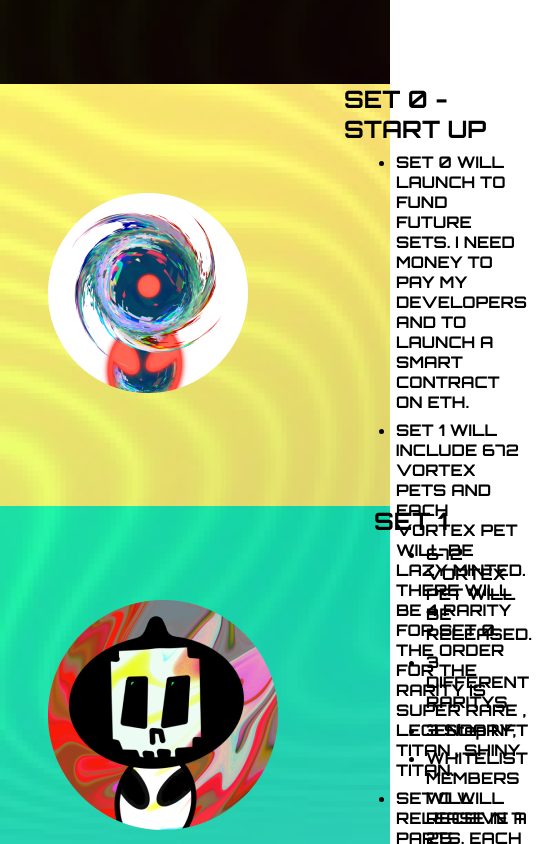
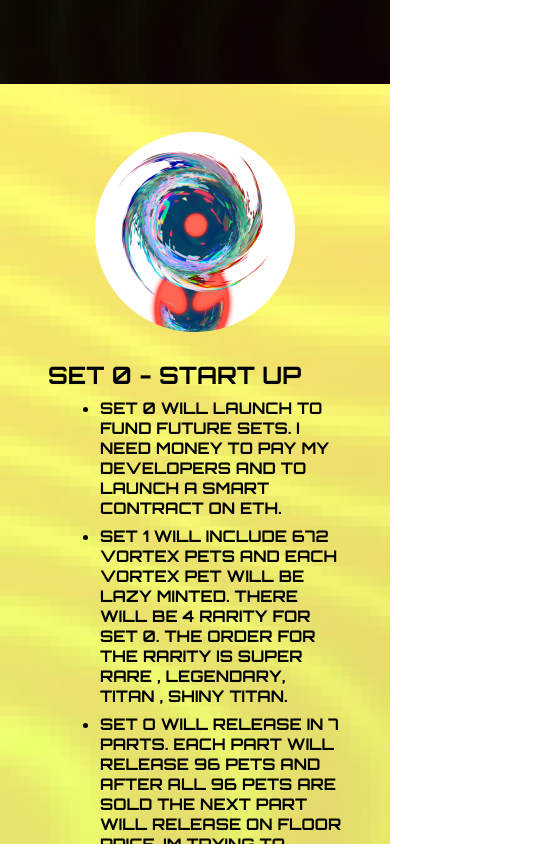
Before and after one commit to lcanady/vortex-pet-mint, a React (Create React App) app: page / in a window 390 px wide. Shown: the part 760-1604 px from the top of the page, 552 px wide, since content can reach past the window. Built offline with nearby package versions, Linux system fonts and the light colour scheme.

Commit message:
CHNG: Added mobile support

```diff
--- a/src/App.js
+++ b/src/App.js
@@ -29,6 +29,10 @@ const Title = styled.h1`
   margin-top: 24px;
   font-size: 48px;
   color: white;
+
+  @media screen and (max-width: 980px) {
+    text-align: center;
+  }
 `;
 
 const Button = styled.button`
@@ -48,10 +52,17 @@ const Subtitle = styled.p`
 
 const Section = styled.div`
   width: 100%;
-  height: 50vh;
+  padding: 24px 0;
+  min-height: 50vh;
   display: flex;
   background-color: ${({ color }) => color};
   color: ${({ text }) => text};
+
+  @media only screen and (max-width: 960px) {
+    flex-direction: column;
+    justify-content: center;
+    align-items: center;
+  }
 `;
 
 const Roadmap = styled.div`
@@ -74,6 +85,12 @@ const Right = styled.div`
     li {
       margin: 8px 0;
       font-weight: bolder;
+    }
+  }
+
+  @media screen and (max-width: 960px) {
+    ul {
+      margin-left: 0px;
     }
   }
 `;
@@ -105,7 +122,7 @@ function App() {
         <Roadmap>
           <Section ref={firstRef} color="rgba(254,254,135,.8)">
             <Left>
-              <img src={logo} alt="logo" />
+              <img src={logo} alt="logo" style={{ margin: "24px 0" }} />
             </Left>
             <Right>
               <SectionTitle>SET 0 - START UP</SectionTitle>
@@ -130,7 +147,7 @@ function App() {
           </Section>
           <Section color="rgba(0,250,207,.8)">
             <Left>
-              <img src={pet1} alt="logo" />
+              <img src={pet1} alt="logo" style={{ margin: "24px 0" }} />
             </Left>
             <Right>
               <SectionTitle>SET 1</SectionTitle>
@@ -153,7 +170,7 @@ function App() {
           </Section>
           <Section color="rgba(238,119,118,.8)">
             <Left>
-              <img src={pet2} alt="logo" />
+              <img src={pet2} alt="logo" style={{ margin: "24px 0" }} />
             </Left>
             <Right>
               <SectionTitle>SET 2</SectionTitle>
@@ -177,7 +194,7 @@ function App() {
           </Section>
           <Section color="rgba(0,0,0,.8)">
             <Left>
-              <img src={pet3} alt="logo" />
+              <img src={pet3} alt="logo" style={{ margin: "24px 0" }} />
             </Left>
             <Right>
               <SectionTitle style={{ position: "relative", color: "white" }}>
```
